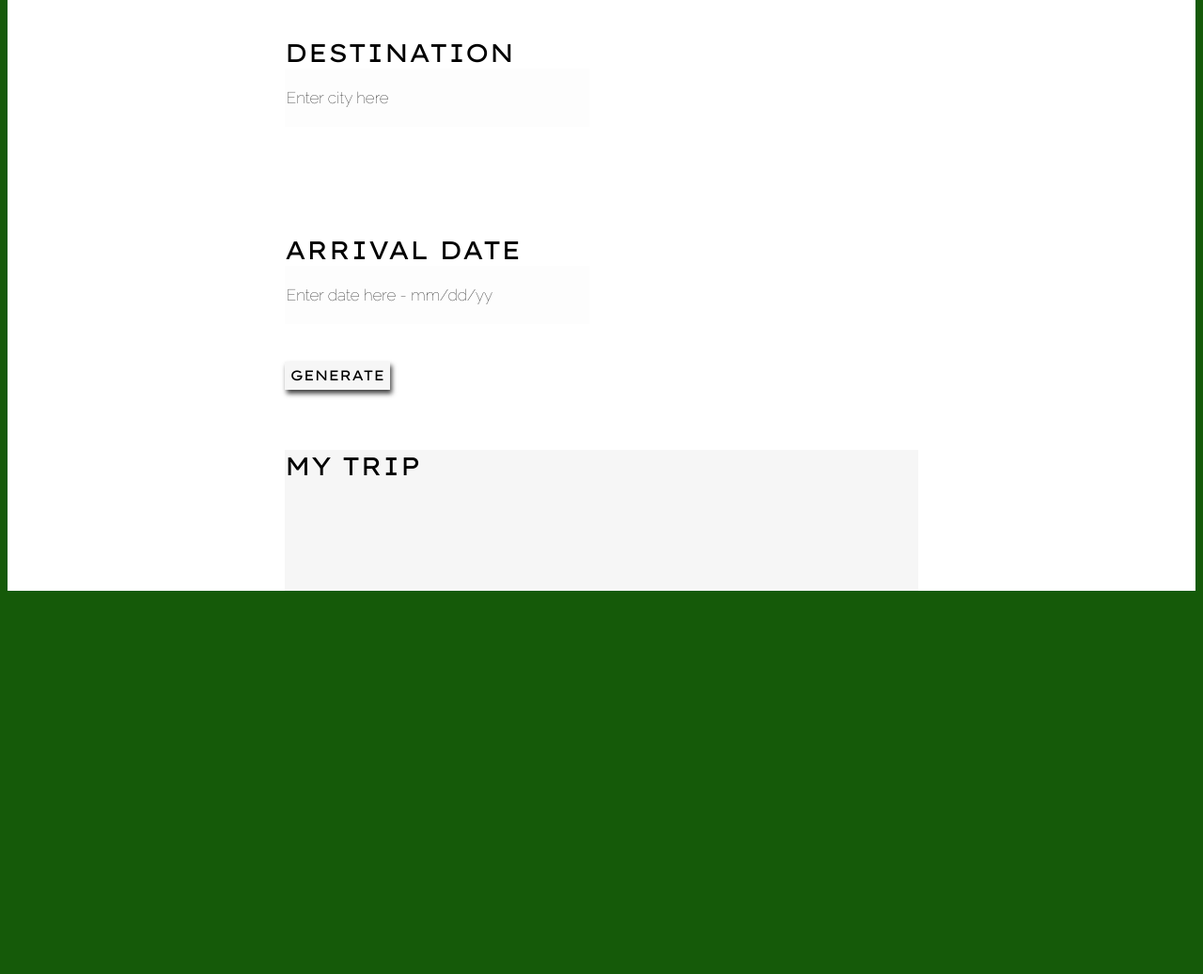
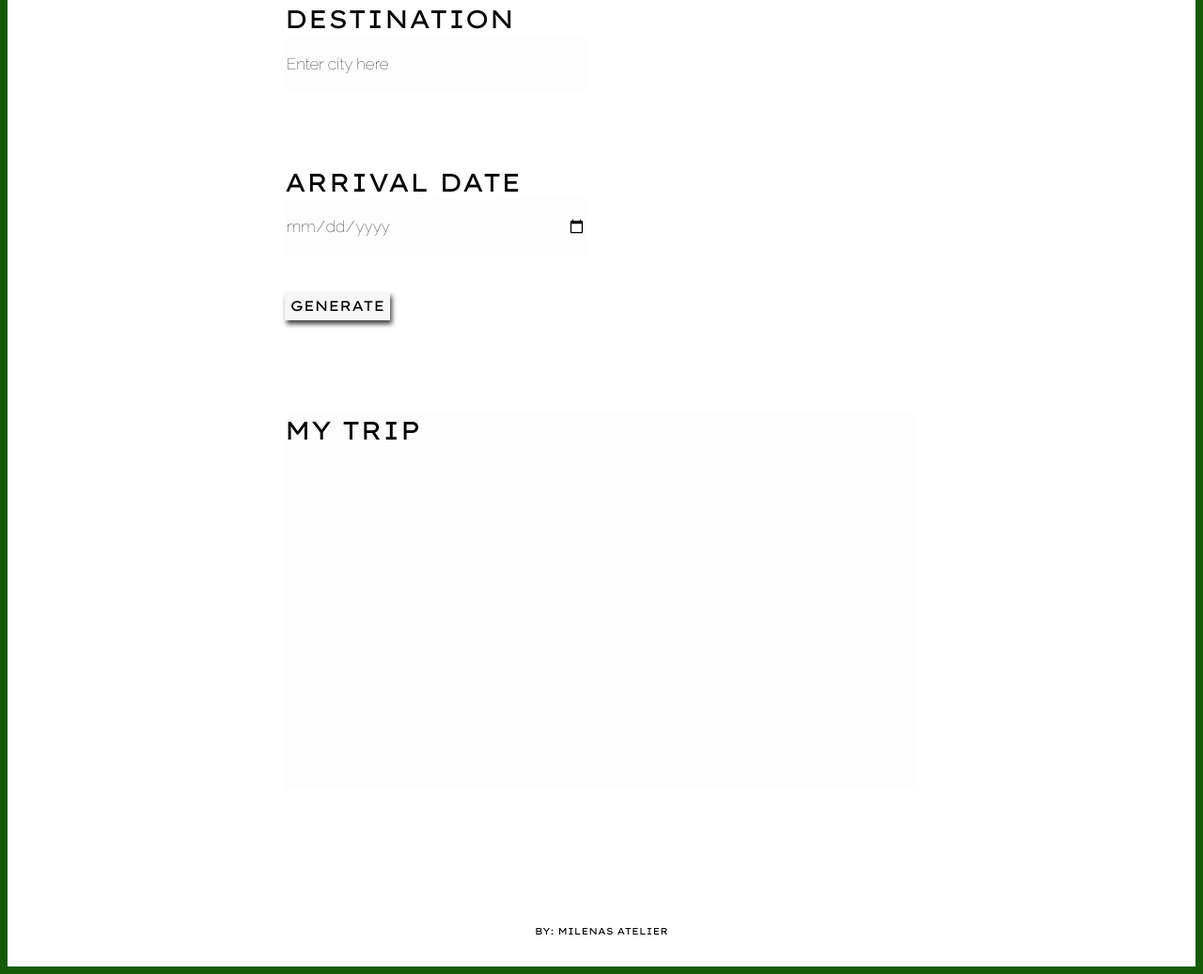
Before and after one commit to sandritaa/FEND-Capstone---Travel-App, a website: page src/client folder/html:views/index.html in a window 1280 px wide. Shown: the part 179-1216 px from the top of the page at 94% size. Before the commit the page ends 816 px from the top, so only its background shows below. Drawn offline with Linux system fonts and the light colour scheme; no server answers.

Commit message:
Clean-up html and cs

```diff
--- a/src/client folder/html:views/index.html
+++ b/src/client folder/html:views/index.html
@@ -19,9 +19,15 @@
   </div>
   <div class ="holder departureDate">
     <label for="departureDate">arrival date</label>
-    <input class= "myInput" id="departureDate" placeholder="Enter date here - mm/dd/yy"></input>
+
+
+    <input class= "myInput" type="date" id="departureDate" value="">
+    <!-- <input class= "myInput" id="departureDate" placeholder="Enter date here - mm/dd/yy"></input> -->
     <button id="generate" type = "submit"> Generate </button>
+
+
   </div>
+
   <div class ="holder entry">
     <label for="title">my trip</label>
     <div class = "return"></div>
@@ -31,7 +37,13 @@
    <div id = "location"></div>
   </div>
   </div>
-  </div>
+  <footer>
+    <p>by: milenas atelier<br>
+  </footer>
+</div>
+
+
+
 <script src="/src/client folder/js/app.js" type="text/javascript"></script>
 
 
--- a/src/client folder/styles/style.css
+++ b/src/client folder/styles/style.css
@@ -6,12 +6,11 @@ body{
 #app{
     display: grid;
     grid-auto-rows: minmax(150px, auto);
-    /* grid-template-columns:  */
-    height:100vh;
+    height:150vh;
     background: rgb(255, 255, 255);
     color: rgb(0, 0, 0);
     justify-content: center;
-    grid-gap: 1em;
+    grid-gap: 10px;
     font-size: 60px;
     text-transform:uppercase;
     font-family: 'Lexend Giga', sans-serif;
@@ -22,7 +21,9 @@ body{
 } */
 
 .entry{
-    background: #f6f6f6;
+    background: #fdfdfd;
+    height: 400px;
+    margin-top: 70px;
 }
 
 /* #entryHolder{
@@ -63,6 +64,7 @@ input{
     font-size: 17px;
     font-family: 'Raleway', sans-serif;
     border: none;
+
 }
 
 button{
@@ -75,14 +77,22 @@ button{
     border: none;
     text-transform:uppercase;
     box-shadow: 2px 4px 5px #444;
+    cursor: pointer;
 }
 
 h1{
     font-size: 36px;
 }
 
-textarea{
-    background:#22b2da;
+footer{
+    font-family: 'Lexend Giga', sans-serif;
+    font-size: 10px;
+    text-transform:uppercase;
+    margin-top: 110px;
+    text-align: center;
+}
+
+textarea{    background:#22b2da;
     color: #000000;
     font-size: 20px;
     font-family: 'Raleway', sans-serif;
```
